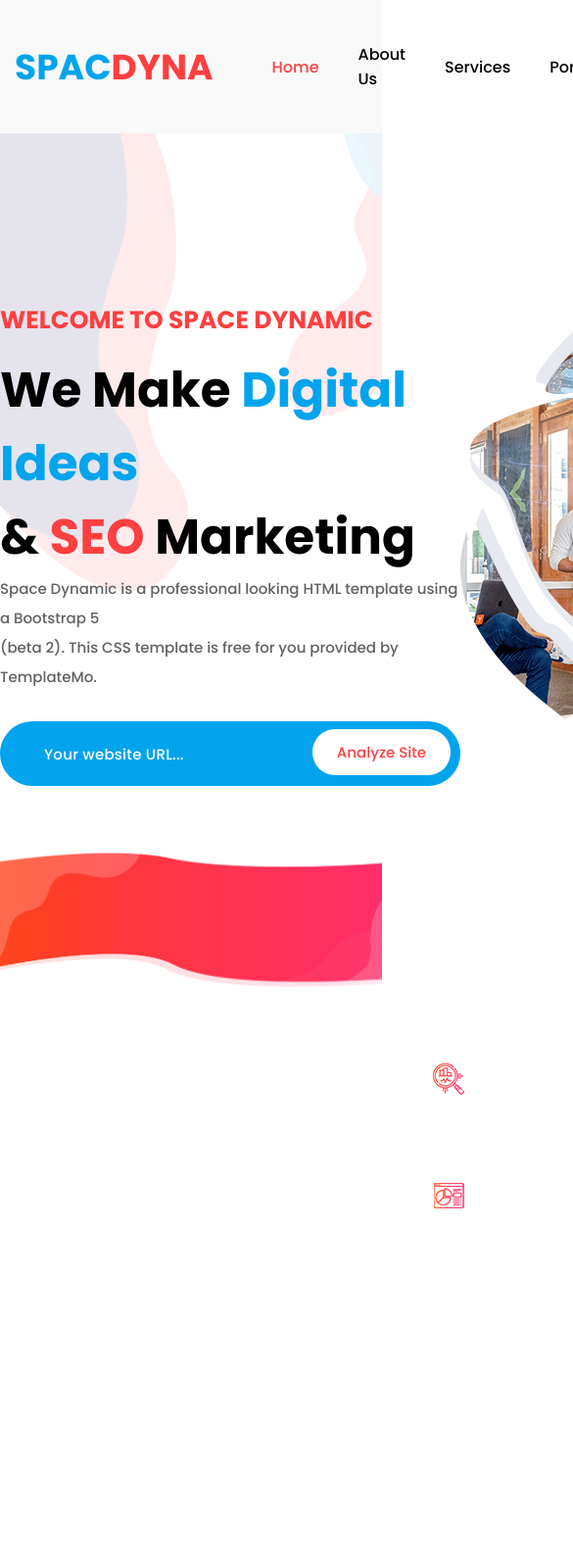
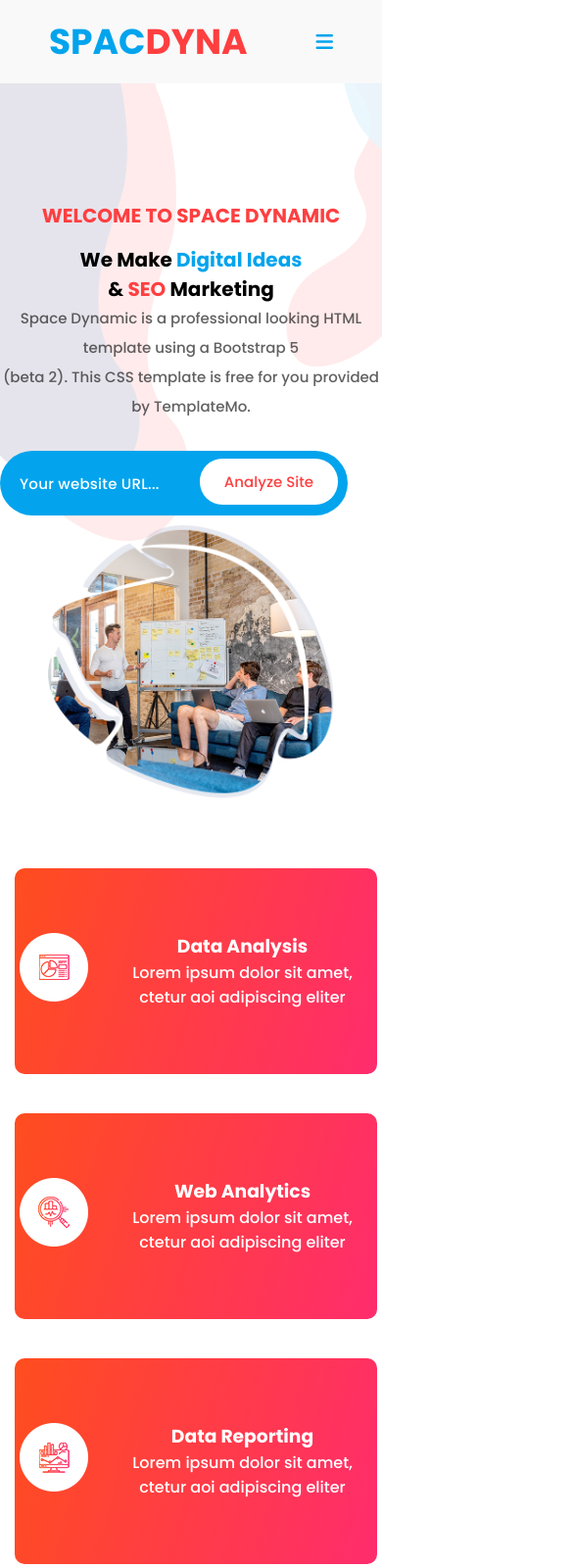
Before and after one commit to zahidhasan2806/spacdyna-vanilla-css, a plain HTML site: page index.html in a window 390 px wide. Shown: the top 1600 px of the page at 98% size, 585 px wide, since content can reach past the window. Drawn offline with Linux system fonts and the light colour scheme.

Commit message:
mobile responsive

```diff
--- a/index.html
+++ b/index.html
@@ -16,8 +16,11 @@
     <!-- font awesome -->
     <script src="https://kit.fontawesome.com/315faac2f0.js" crossorigin="anonymous"></script>
 </head>
+
+<body>
     <header>
         <div class="nav">
+
             <div class="nav-title">
                 <h1>SPAC<span>DYNA</span></h1>
             </div>
@@ -30,14 +33,16 @@
                     <li> <a href="">Blog</a> </li>
                     <li> <a href="">Message Us</a> </li>
                     <li> <button>Contact Now</button> </li>
+                </ul>
 
-            </ul>
             </div>
+            <input type="checkbox" id="check">
+            <label for="check" class="checkbtn">
+                <i class="fas fa-bars"></i>
+            </label>
 
         </div>
     </header>
-
-<body>
     <main>
         <section class="container introduction">
             <div class="intro">
--- a/style.css
+++ b/style.css
@@ -30,7 +30,7 @@
 .nav{
     display: flex;
     align-items: center;
-    justify-content: space-around;
+    justify-content: space-evenly;
     padding: 15px;
 
 }
@@ -43,6 +43,10 @@
 }
 .nav-title span{
     color: #fe3f40;
+}
+.nav-list{
+    display: flex;
+    align-items: center;
 }
 .nav-list ul{
     display: flex;
@@ -62,6 +66,7 @@
 }
 .nav-list ul li a:hover{
     color: #fe3f40;
+
 }
 #nav-item {
     color: #fe3f40;
@@ -76,6 +81,16 @@
 }
 .nav-list ul li button:hover{
     background-color:#03a4ed;
+}
+#check{
+display: none;
+}
+.nav .checkbtn i {
+    font-size: 20px;
+    color: #03a4ed;
+    border: none;
+    display: none;
+    cursor: pointer;
 }
 /* *****************
 Banner section
@@ -244,7 +259,7 @@
 progress{
     width: 100%;
     border-radius: 3px;
-    background-color:rgba(255,77,30,1) ;
+
 }
 /* *******************
  Offer section
@@ -343,6 +358,7 @@
     align-items: center;
     justify-content: center;
     margin-bottom: 50px;
+    padding-bottom: 50px;
     }
 .contact-info{
    width: 660px;
@@ -432,3 +448,151 @@
     font-size: 20px;
     font-weight: 100;
 }
+
+/* Media Quarie */
+@media only screen and (max-width:688px) {
+    .container{
+        width: 100%;
+        height: 100%;
+    }
+
+ .nav .nav-title{
+    font-size:"10px";
+    padding-left:"15px";
+
+
+ }
+ .nav-list ul li a{
+     font-size: 20px;
+ }
+ .nav .checkbtn i{
+     display: block;
+ }
+.nav-list ul{
+    position: fixed;
+    width:80%;
+    height: 100vh;
+    background-color: #03a4ed;
+    top: 80px;
+    left:-100%;
+    text-align: center;
+    flex-direction: column;
+    transition: all .5s;
+}
+.nav-list ul li {
+    margin-top: 10px;
+}
+.intro{
+    display: grid;
+    grid-row-gap: 10px;
+    width: 100%;
+    text-align: center;
+
+}
+.intro-content{
+    width: 100%;
+}
+.intro-content h4{
+    width: 100%;
+    font-size: 20px;
+}
+.intro-content h1{
+    width: 100%;
+    font-size: 20px;
+    font-weight: bold;
+}
+.intro-img img{
+    width:75%;
+}
+.intro-content p{
+    width: 100%;
+    font-size: 15px;
+    width: 100%;
+}
+.buttonIn{
+    width: 355px;
+}
+.buttonIn input{
+    width: 100%;
+    padding: 0;
+}
+.about{
+    width: 100%;
+    background-image: none;
+    flex-direction: column-reverse;
+    margin-top: 50px;
+
+}
+.about-img{
+   padding-top: 10px;
+   margin-right: 0;
+}
+.about-img img{
+    width: 100%;
+}
+.about-items{
+    grid-template-columns: repeat(1,1fr);
+    padding: 15px;
+}
+.about-item{
+    text-align: center;
+    width: 100%;
+    height:200px ;
+    padding: 5px;
+    display: flex;
+   background-image: linear-gradient(
+    105deg
+    , rgba(255,77,30,1) 0%, rgba(255,44,109,1) 100%);
+    border-radius: 10px;
+}
+
+.progress{
+    flex-direction: column;
+}
+.progress-img img{
+    width:100%;
+    height: 100%;
+}
+.progress-info{
+    width: 100%;
+    text-align: center;
+    margin-top: 15px;
+}
+.progress-report{
+    width: 100%;
+    padding: 5px;
+}
+.progress{
+    width: 100%;
+}
+.offer-details{
+
+    margin-top: 15px;
+    flex-direction: column;
+    align-items: center;
+}
+.offer-img, .offer-img-1,.offer-img-2, .offer-img-3{
+    padding: 5px;
+    margin-top: 15px;
+}
+.contact{
+    background-image: linear-gradient(
+        105deg
+        , rgba(255,77,30,1) 0%, rgba(255,44,109,1) 100%);
+   flex-direction: column;
+   align-items: center;
+   margin-top: 15px;
+
+}
+.contact-info{
+    width: 100%;
+    text-align: center;
+
+}
+.contact-form{
+    width: 100%;
+}
+.contact-form img {
+    display: none;
+}
+}
```
Also changed, not shown: Images/contact-bg.png. Lines whose indentation alone changed are shown as unchanged.
